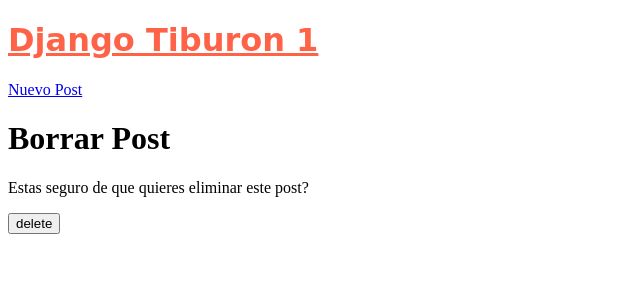
After one commit to MiguelangelAvila1305/Blog-Django1, a Django app: page /delete_post/1 in a window 1280 px wide. The commit adds this page. Shown: the top 300 px of the page, without its empty margins (0-640 px from the left). Run offline with Django 4.2, Linux system fonts and the light colour scheme; data comes from the database, SQL or seed files in the repository; both versions use the stored data as it was after the commit; some web fonts are replaced.

Commit message:
CRUD added

```diff
--- a/blog_app/models.py
+++ b/blog_app/models.py
@@ -1,4 +1,5 @@
 from django.db import models
+from django.urls import reverse
 
 # Create your models here.
 
@@ -9,3 +10,6 @@
 
     def __str__(self):
         return self.title
+
+    def get_absolute_url(self):
+        return reverse('post_detail', args=[self.pk])
--- a/blog_app/urls.py
+++ b/blog_app/urls.py
@@ -1,7 +1,10 @@
 from django.urls import path
-from .views import BlogListView, BlogDetailView
+from .views import BlogListView, BlogDetailView, CreatePost,UpdatePost, DeletePost
 
 urlpatterns=[
     path('', BlogListView.as_view(), name='home'),
-    path('post/<int:pk>', BlogDetailView.as_view(), name='post_detail')
+    path('post/<int:pk>', BlogDetailView.as_view(), name='post_detail'),
+    path('create_post/', CreatePost.as_view(), name='create_post'),
+    path('update_post/<int:pk>', UpdatePost.as_view(), name='update_post'),
+    path('delete_post/<int:pk>', DeletePost.as_view(), name='delete_post'),
 ]
--- a/blog_app/views.py
+++ b/blog_app/views.py
@@ -1,6 +1,8 @@
 from django.shortcuts import render, HttpResponse
 from django.views.generic import ListView, DetailView
+from django.views.generic.edit import CreateView, UpdateView, DeleteView
 from .models import Post
+from django.urls import reverse_lazy
 # Create your views here.
 
 class BlogListView(ListView):
@@ -10,3 +12,19 @@
 class BlogDetailView(DetailView):
     model= Post
     template_name='post_detail.html'
+
+class CreatePost(CreateView):
+    model= Post
+    template_name = 'create_post.html'
+    fields = ['title', 'body', 'author']
+
+class UpdatePost(UpdateView):
+    model= Post
+    template_name = 'update_post.html'
+    fields = ['title', 'body']
+
+class DeletePost(DeleteView):
+    model= Post
+    template_name = 'delete_post.html'
+    fields= ['title', 'body']
+    success_url = reverse_lazy('home')
--- a/templates/base.html
+++ b/templates/base.html
@@ -1,6 +1,7 @@
 {% load static %}
 <!DOCTYPE html>
 <html lang="en">
+
 <head>
 
 
@@ -15,12 +16,15 @@
     <link rel="preconnect" href="https://fonts.googleapis.com">
     <link rel="preconnect" href="https://fonts.gstatic.com" crossorigin>
     <link href="https://fonts.googleapis.com/css2?family=Bruno+Ace+SC&display=swap" rel="stylesheet">
-
+    <!--  -->
 
 </head>
+
 <body>
     <header>
         <h1><a href="{% url 'home' %}"> Django Tiburon 1</a></h1>
+        <a href="{% url 'create_post' %}">Nuevo Post</a>
+
     </header>
     <div>
         {% block content %}
@@ -32,6 +36,7 @@
 
     </div>
 </body>
+
 </html>
 
 
--- /dev/null
+++ b/templates/delete_post.html
@@ -0,0 +1,12 @@
+{% extends 'base.html' %}
+
+{% block content %}
+<h1>Borrar Post</h1>
+
+<form action="" method="POST">
+    {% csrf_token %}
+    {{form.as_p}}
+    <p>Estas seguro de que quieres eliminar este post?</p>
+    <input type="submit" value="delete">
+</form>
+{% endblock %}
--- a/templates/post_detail.html
+++ b/templates/post_detail.html
@@ -4,4 +4,7 @@
     <h2>{{ post.title }}</h2>
     <p>{{ post.body }}</p>
 
+    <a href='{% url "update_post" post.pk %}'>Editar post</a>
+
+    <a href='{% url "delete_post" post.pk %}'>Delete post</a>
 {% endblock %}
```
Also changed, not shown: templates/create_post.html (added, +10 -0 lines), templates/update_post.html (added, +10 -0 lines), db.sqlite3.
